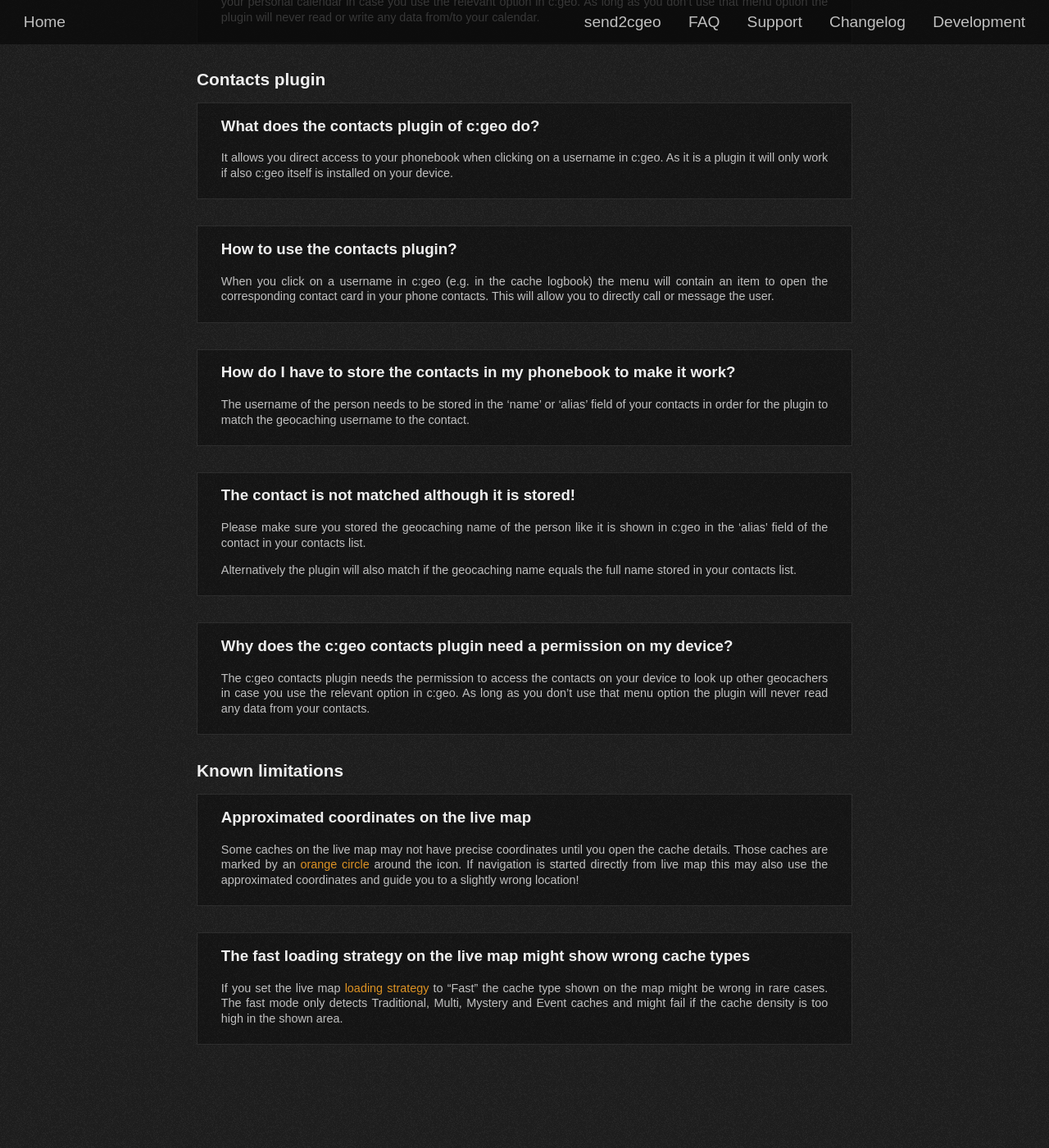
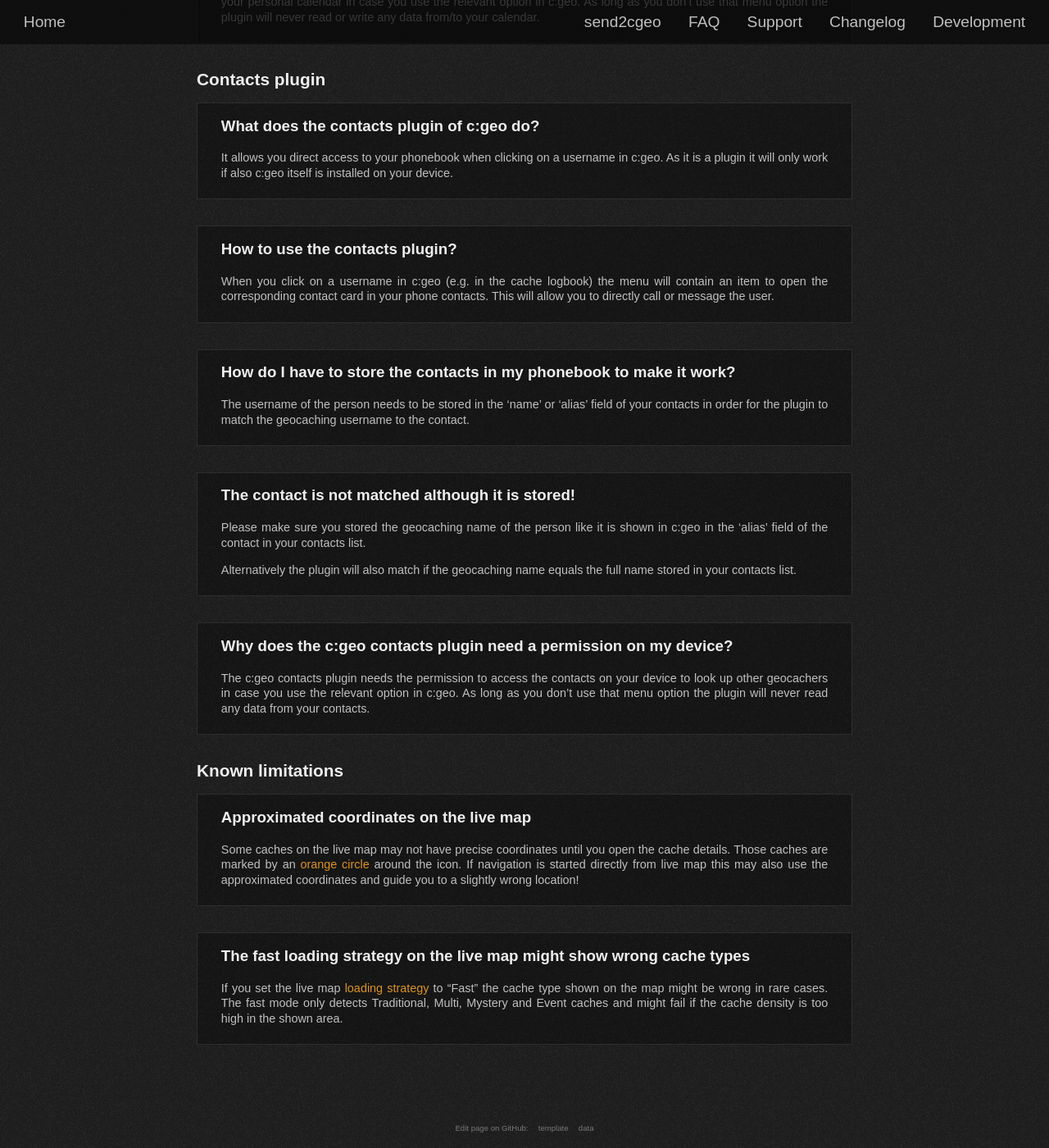
Before and after one commit to cgeo/cgeo.github.io, a Jekyll site: the page built from faq.html, in a window 1280 px wide and 1400 px high, scrolled down 33994 px. Shown: the whole window at 82% size. Built offline with Jekyll 4.4.1, drawn with Linux system fonts in a browser that asks for light colours; some web fonts are replaced; before the commit the page ends 35364 px from its top, so only the background shows below that.

Commit message:
Fix #47: Link back to page source

```diff
--- a/_layouts/default.html
+++ b/_layouts/default.html
@@ -12,6 +12,18 @@
 
         {{ content }}
 
+        {% unless page.noeditlink %}
+            <div id="footer">
+                {% if page.editlink %}
+                    Edit page on GitHub:
+                    {% for source in page.editlink %}
+                        <a href="{{ site.github.repository_url }}/edit/{{ site.branch }}/{{ source[1] }}">{{ source[0] }}</a>
+                    {% endfor %}
+                {% else %}
+                    <a href="{{ site.github.repository_url }}/edit/{{ site.branch }}/{{ page.path }}">Edit page on GitHub</a>
+                {% endif %}
+            </div>
+        {% endunless %}
     </body>
 
 </html>
--- a/_sass/base.scss
+++ b/_sass/base.scss
@@ -1,4 +1,3 @@
-// Mixins
 @mixin hover {
   opacity: 0.5;
   &:hover { opacity: 1; }
@@ -359,3 +358,15 @@
   box-shadow: 0 0 15px rgba(0,0,0,0.2);
   border-radius: 5px;
 }
+
+#footer {
+    text-align: center;
+    font-size: 0.6em;
+    margin-bottom: 2em;
+    color: #777777;
+
+    a {
+        margin-left: 1em;
+        &:hover { color: #ffffff; }
+    }
+}
--- a/faq.html
+++ b/faq.html
@@ -1,6 +1,9 @@
 ---
 title: FAQ
 layout: page
+editlink:
+  template: faq.html
+  data: _data/faq.yml
 ---
 
 <h1>FAQ - Frequently Asked Questions</h1>
--- a/heatmap.html
+++ b/heatmap.html
@@ -1,6 +1,7 @@
 ---
 layout: default
 title: Realtime Usage
+noeditlink: true
 ---
 <div class="status">
     <div id="map"></div>
--- a/index.html
+++ b/index.html
@@ -1,5 +1,9 @@
 ---
 layout: default
+editlink:
+  warning: _includes/warning.md
+  short description: _includes/description_short.md
+  long description: _includes/description_long.md
 ---
 
 <div id="bar">
--- a/status.html
+++ b/status.html
@@ -1,6 +1,7 @@
 ---
 title: Deployment status
 layout: default
+noeditlink: true
 ---
 <div class="container">
   <div class="status">
```
